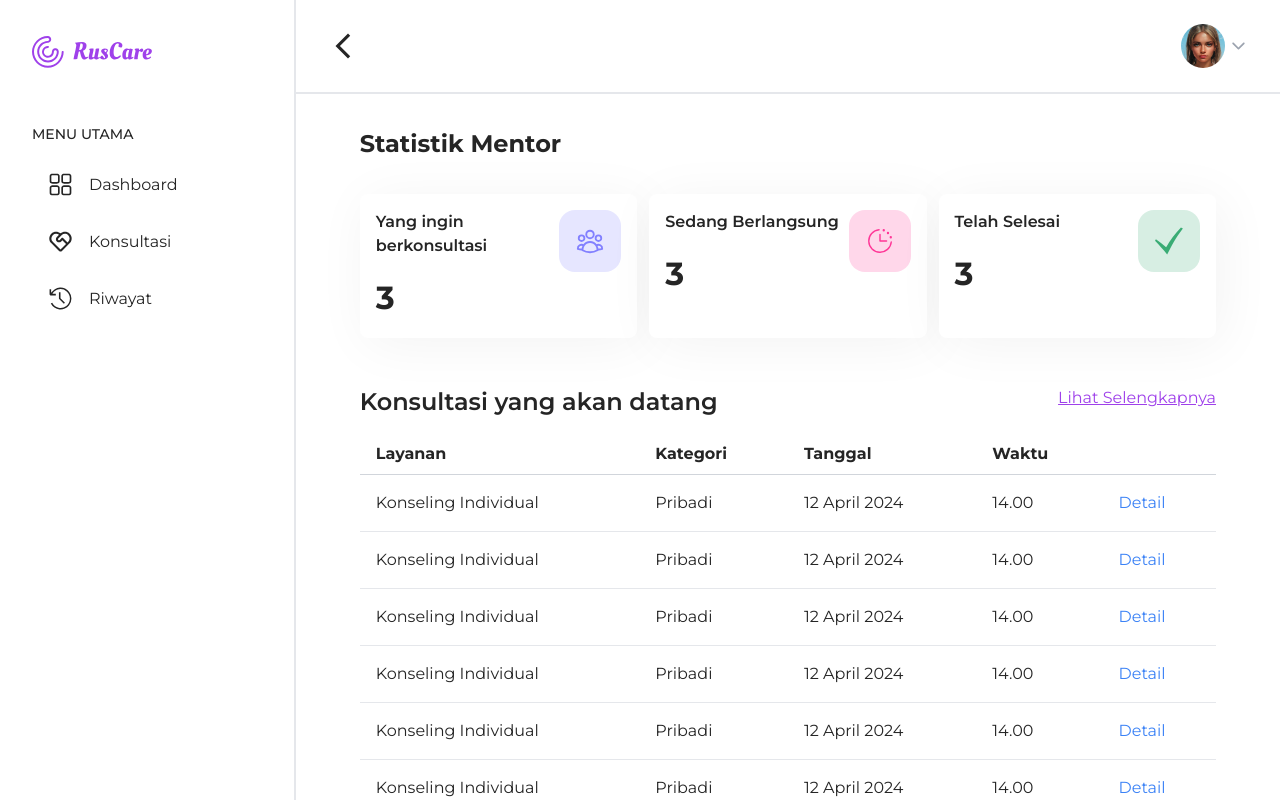
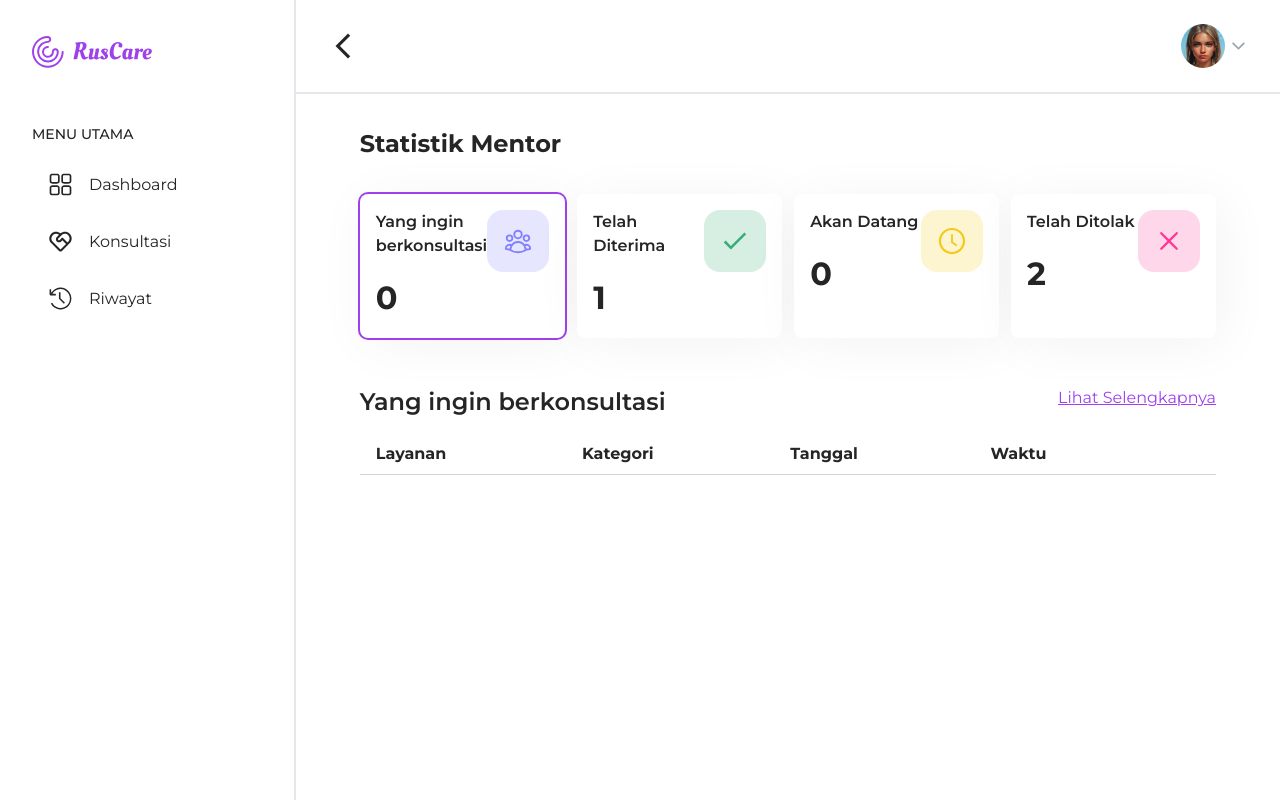
Before and after one commit to Nareswara05/NextJS-Ruscare, a Next.js app: page /dashboard-teacher in a window 1280 px wide. Shown: the top 800 px of the page. Built offline with nearby package versions, Linux system fonts and the light colour scheme.

Commit message:
feat [NR] add dashboard page for mentor

```diff
--- /dev/null
+++ b/src/app/(pages)/dashboard-teacher/common-components/data.js
@@ -0,0 +1,41 @@
+const data = [
+    {
+      name: "Usep",
+      jurusan: "Animasi",
+      service: "Konseling Individual",
+      category: "Pribadi",
+      date: "12 April 2024",
+      time: "14.00",
+      location: "Lab PPLG",
+      mentor: "Bu Devyta",
+      detail: "Detail tentang Konseling Individual",
+      status: "ditolak"
+    },
+    {
+      name: "Ani",
+      jurusan: "Desain",
+      service: "Konseling Kelompok",
+      category: "Akademis",
+      date: "15 April 2024",
+      time: "10.00",
+      location: "Ruang 101",
+      mentor: "Pak Budi",
+      detail: "Detail tentang Konseling Kelompok",
+      status: "ditolak"
+    },
+    {
+      name: "Budi",
+      jurusan: "Teknik",
+      service: "Konseling Online",
+      category: "Karir",
+      date: "20 April 2024",
+      time: "16.00",
+      location: "Zoom",
+      mentor: "Ibu Siti",
+      detail: "Detail tentang Konseling Online",
+      status: "diterima"
+    },
+    // Tambahkan lebih banyak data sesuai kebutuhan
+  ];
+
+  export default data;
--- a/src/app/(pages)/dashboard-teacher/common-components/statistic-dashboard.jsx
+++ b/src/app/(pages)/dashboard-teacher/common-components/statistic-dashboard.jsx
@@ -1,41 +1,69 @@
-import React from 'react';
-import { BsCalendar2Week } from "react-icons/bs";
-import { PiClockCountdownLight } from "react-icons/pi";
-import { GiCheckMark } from "react-icons/gi";
+"use client"
+
+import React, { useState } from 'react';
 import { HiOutlineUserGroup } from "react-icons/hi2";
+import { IoMdCheckmark } from 'react-icons/io';
+import { RxCross2 } from 'react-icons/rx';
+import TableConsultation from './table-consultation';
+import data from './data';
+import { AiOutlineClockCircle } from 'react-icons/ai';
 
+const getCountByStatus = (status) => {
+  return data.filter(item => item.status === status).length;
+};
 
 const statsData = [
   {
     id: 1,
     title: 'Yang ingin berkonsultasi',
-    count: 3,
+    count: getCountByStatus('pending'),
     color: '#8280FF',
     icon: <HiOutlineUserGroup />,
+    status: 'pending',
   },
   {
     id: 2,
-    title: 'Sedang Berlangsung',
-    count: 3,
-    color: '#FF3797',
-    icon: <PiClockCountdownLight />,
+    title: 'Telah Diterima',
+    count: getCountByStatus('diterima'),
+    color: '#3AAC75',
+    icon: <IoMdCheckmark />,
+    status: 'diterima',
   },
   {
     id: 3,
-    title: 'Telah Selesai',
-    count: 3,
-    color: '#3AAC75',
-    icon: <GiCheckMark />,
+    title: 'Akan Datang',
+    count: getCountByStatus('akanDatang'),
+    color: '#F4C918',
+    icon: <AiOutlineClockCircle />,
+    status: 'akanDatang',
+  },
+  {
+    id: 4,
+    title: 'Telah Ditolak',
+    count: getCountByStatus('ditolak'),
+    color: '#FF3797',
+    icon: <RxCross2 />,
+    status: 'ditolak',
   },
 ];
 
 const DashboardStats = () => {
+  const [selectedStat, setSelectedStat] = useState(statsData[0]);
+
+  const handleChipClick = (stat) => {
+    setSelectedStat(stat);
+  };
+
   return (
     <div>
       <h1 className='text-[24px] text-textPrimary font-bold'>Statistik Mentor</h1>
       <div className='flex flex-row gap-3 pt-8'>
         {statsData.map((stat) => (
-          <div key={stat.id} className='flex w-full justify-between p-4 bg-white shadow-custom rounded-lg'>
+          <div
+            key={stat.id}
+            className={`flex w-full justify-between p-4 bg-white shadow-custom rounded-lg cursor-pointer ${selectedStat?.id === stat.id ? 'ring-2 ring-primary' : ''}`}
+            onClick={() => handleChipClick(stat)}
+          >
             <div className='flex flex-col gap-4'>
               <h2 className='text-[16px] text-textPrimary font-semibold'>{stat.title}</h2>
               <h1 className='text-textPrimary text-[32px] font-bold'>{stat.count}</h1>
@@ -46,8 +74,9 @@ const DashboardStats = () => {
           </div>
         ))}
       </div>
+      {selectedStat && <TableConsultation status={selectedStat.status} title={selectedStat.title} />}
     </div>
   );
-}
+};
 
 export default DashboardStats;
--- a/src/app/(pages)/dashboard-teacher/common-components/table-consultation.jsx
+++ b/src/app/(pages)/dashboard-teacher/common-components/table-consultation.jsx
@@ -1,184 +1,17 @@
 "use client"
+
+import React, { useState } from 'react';
 import { PiClockCountdownLight } from "react-icons/pi";
 import { BsCalendar2Week } from "react-icons/bs";
 import { VscLocation } from "react-icons/vsc";
 import Link from "next/link";
-import React, { useState } from 'react';
+import data from './data';
 
-const TableConsultation = () => {
+const TableConsultation = ({ status, title }) => {
   const [isModalOpen, setIsModalOpen] = useState(false);
   const [selectedData, setSelectedData] = useState(null);
 
-    const data = [
-        {
-            name: "Usep",
-            jurusan: "Animasi",
-            service: "Konseling Individual",
-            category: "Pribadi",
-            date: "12 April 2024",
-            time: "14.00",
-            location: "Lab PPLG",
-            mentor: "Bu Devyta",
-            detail: "Detail tentang Konseling Individual"
-        },
-        {
-            name: "Usep",
-            jurusan: "Animasi",
-            service: "Konseling Individual",
-            category: "Pribadi",
-            date: "12 April 2024",
-            time: "14.00",
-            location: "Lab PPLG",
-            mentor: "Bu Devyta",
-            detail: "Detail tentang Konseling Individual"
-        },
-        {
-            name: "Usep",
-            jurusan: "Animasi",
-            service: "Konseling Individual",
-            category: "Pribadi",
-            date: "12 April 2024",
-            time: "14.00",
-            location: "Lab PPLG",
-            mentor: "Bu Devyta",
-            detail: "Detail tentang Konseling Individual"
-        },
-            {
-            name: "Usep",
-            jurusan: "Animasi",
-            service: "Konseling Individual",
-            category: "Pribadi",
-            date: "12 April 2024",
-            time: "14.00",
-            location: "Lab PPLG",
-            mentor: "Bu Devyta",
-            detail: "Detail tentang Konseling Individual"
-        },
-        {
-            name: "Usep",
-            jurusan: "Animasi",
-            service: "Konseling Individual",
-            category: "Pribadi",
-            date: "12 April 2024",
-            time: "14.00",
-            location: "Lab PPLG",
-            mentor: "Bu Devyta",
-            detail: "Detail tentang Konseling Individual"
-        },
-        {
-            name: "Usep",
-            jurusan: "Animasi",
-            service: "Konseling Individual",
-            category: "Pribadi",
-            date: "12 April 2024",
-            time: "14.00",
-            location: "Lab PPLG",
-            mentor: "Bu Devyta",
-            detail: "Detail tentang Konseling Individual"
-        },
-        {
-            name: "Usep",
-            jurusan: "Animasi",
-            service: "Konseling Individual",
-            category: "Pribadi",
-            date: "12 April 2024",
-            time: "14.00",
-            location: "Lab PPLG",
-            mentor: "Bu Devyta",
-            detail: "Detail tentang Konseling Individual"
-        },
-        {
-            name: "Usep",
-            jurusan: "Animasi",
-            service: "Konseling Individual",
-            category: "Pribadi",
-            date: "12 April 2024",
-            time: "14.00",
-            location: "Lab PPLG",
-            mentor: "Bu Devyta",
-            detail: "Detail tentang Konseling Individual"
-        },
-        {
-            name: "Usep",
-            jurusan: "Animasi",
-            service: "Konseling Individual",
-            category: "Pribadi",
-            date: "12 April 2024",
-            time: "14.00",
-            location: "Lab PPLG",
-            mentor: "Bu Devyta",
-            detail: "Detail tentang Konseling Individual"
-        },
-        {
-            name: "Usep",
-            jurusan: "Animasi",
-            service: "Konseling Individual",
-            category: "Pribadi",
-            date: "12 April 2024",
-            time: "14.00",
-            location: "Lab PPLG",
-            mentor: "Bu Devyta",
-            detail: "Detail tentang Konseling Individual"
-        },
-        {
-            name: "Usep",
-            jurusan: "Animasi",
-            service: "Konseling Individual",
-            category: "Pribadi",
-            date: "12 April 2024",
-            time: "14.00",
-            location: "Lab PPLG",
-            mentor: "Bu Devyta",
-            detail: "Detail tentang Konseling Individual"
-        },
-        {
-            name: "Usep",
-            jurusan: "Animasi",
-            service: "Konseling Individual",
-            category: "Pribadi",
-            date: "12 April 2024",
-            time: "14.00",
-            location: "Lab PPLG",
-            mentor: "Bu Devyta",
-            detail: "Detail tentang Konseling Individual"
-        },
-        {
-            name: "Usep",
-            jurusan: "Animasi",
-            service: "Konseling Individual",
-            category: "Pribadi",
-            date: "12 April 2024",
-            time: "14.00",
-            location: "Lab PPLG",
-            mentor: "Bu Devyta",
-            detail: "Detail tentang Konseling Individual"
-        },
-        {
-            name: "Usep",
-            jurusan: "Animasi",
-            service: "Konseling Individual",
-            category: "Pribadi",
-            date: "12 April 2024",
-            time: "14.00",
-            location: "Lab PPLG",
-            mentor: "Bu Devyta",
-            detail: "Detail tentang Konseling Individual"
-        },
-        {
-            name: "Usep",
-            jurusan: "Animasi",
-            service: "Konseling Individual",
-            category: "Pribadi",
-            date: "12 April 2024",
-            time: "14.00",
-            location: "Lab PPLG",
-            mentor: "Bu Devyta",
-            detail: "Detail tentang Konseling Individual"
-        },
-
-
-
-    ];
+  const filteredData = data.filter(item => item.status === status);
 
   const tableHead = [
     { title: "Layanan" },
@@ -201,7 +34,7 @@ const TableConsultation = () => {
   return (
     <div className="pt-12">
       <div className="flex justify-between">
-                <h1 className="font-semibold text-2xl text-textPrimary mb-4">Konsultasi yang akan datang</h1>
+        <h1 className="font-semibold text-2xl text-textPrimary mb-4">{title}</h1>
         <Link href="/dashboard/history" className="text-primary underline">Lihat Selengkapnya</Link>
       </div>
       <div className="overflow-x-auto">
@@ -216,7 +49,7 @@ const TableConsultation = () => {
             </tr>
           </thead>
           <tbody>
-                        {data.map((item, index) => (
+            {filteredData.map((item, index) => (
               <tr key={index} className="border-b border-gray-200 text-textPrimary">
                 <td className="py-4 px-4">{item.service}</td>
                 <td className="py-4 px-4">{item.category}</td>
@@ -238,7 +71,7 @@ const TableConsultation = () => {
 
       {isModalOpen && selectedData && (
         <div className="fixed inset-0 z-50 flex items-center justify-center overflow-hidden bg-black bg-opacity-50 text-textPrimary">
-                    <div className="bg-white p-[50px] rounded-lg w-fit">
+          <div className="bg-white p-8 rounded-lg w-96">
             <h2 className="text-2xl font-semibold mb-4">Detail Konsultasi</h2>
             <div className="flex flex-row gap-6 items-center ">
               <div className="flex gap-2 text-textPrimary">
@@ -247,14 +80,14 @@ const TableConsultation = () => {
                 </div>
                 <h2 className="font-semibold text-[16px] ">{selectedData.time}</h2>
               </div>
-                            <hr className="border-textPrimary border-1 w-4 rotate-90 h-" />
+              <hr className="border-textPrimary border-1 w-4 rotate-90" />
               <div className="flex gap-2 text-textPrimary">
                 <div className="text-2xl">
                   <BsCalendar2Week />
                 </div>
                 <h2 className="font-semibold text-[16px] ">{selectedData.date}</h2>
               </div>
-                            <hr className="border-textPrimary border-1 w-4 rotate-90 h-" />
+              <hr className="border-textPrimary border-1 w-4 rotate-90" />
               <div className="flex gap-2 text-textPrimary">
                 <div className="text-2xl">
                   <VscLocation />
@@ -270,17 +103,16 @@ const TableConsultation = () => {
               <p><strong>Mentor : </strong> {selectedData.mentor}</p>
             </div>
             <button
-                            className="mt-8 w-full py-4 font-bold bg-primary text-white rounded-xl hover:bg-purple-600"
+              className="mt-8 w-full py-2 font-bold bg-primary text-white rounded-lg hover:bg-purple-600"
               onClick={closeModal}
             >
               Tutup
             </button>
           </div>
-                    <div className="w-16 rounded-full bg-primary absolute right-0 bottom-9"></div>
         </div>
       )}
     </div>
   );
-}
+};
 
 export default TableConsultation;
--- a/src/app/(pages)/dashboard-teacher/components/main-sidebar.jsx
+++ b/src/app/(pages)/dashboard-teacher/components/main-sidebar.jsx
@@ -48,7 +48,7 @@ export default function MainSideBar() {
             <li className="flex justify-start items-center text-textPrimary hover:bg-primary hover:text-white rounded-xl p-4 cursor-pointer">
               <RxDashboard className="mr-4" size={25} />
               <Link
-                href="/dashboard-student"
+                href="/dashboard-teacher"
                 className="text-base font-normal"
               >
                 Dashboard
@@ -58,7 +58,7 @@ export default function MainSideBar() {
             <li className="flex justify-start items-center text-textPrimary hover:bg-primary hover:text-white rounded-xl p-4 cursor-pointer">
               <RiServiceLine  className="mr-4" size={25} />
               <Link
-                href="/dashboard-student/consultation"
+                href="/dashboard-teacher/consultation"
                 className="text-base font-normal"
               >
                 Konsultasi
@@ -66,7 +66,7 @@ export default function MainSideBar() {
             </li>
             <li className="flex justify-start items-center text-textPrimary hover:bg-primary hover:text-white rounded-xl p-4 cursor-pointer">
               <VscHistory className="mr-4" size={25} />
-              <Link href="/dashboard-student/history" className="text-base font-normal">
+              <Link href="/dashboard-teacher/history" className="text-base font-normal">
                 Riwayat
               </Link>
             </li>
--- a/src/app/(pages)/dashboard-teacher/layout.js
+++ b/src/app/(pages)/dashboard-teacher/layout.js
@@ -14,7 +14,7 @@ export default function DashboardLayout({ children }) {
           <MainSideBar />
           <div className="w-full relative flex flex-col ">
             <MainHeader />
-            <main className="w-full  bg-white ">{children}</main>
+            <main className="w-full min-h-screen  bg-white ">{children}</main>
           </div>
         </SidebarProvider>
       </div>
--- a/src/app/(pages)/dashboard-teacher/page.jsx
+++ b/src/app/(pages)/dashboard-teacher/page.jsx
@@ -1,12 +1,10 @@
 import React from 'react'
 import DashboardStats from './common-components/statistic-dashboard'
-import TableConsultation from './common-components/table-consultation'
 
 const page = () => {
   return (
     <div className='bg-white px-16 py-8 overflow-y-hidden'>
         <DashboardStats/>
-        <TableConsultation/>
     </div>
   )
 }
```
Lines whose indentation alone changed are shown as unchanged.
